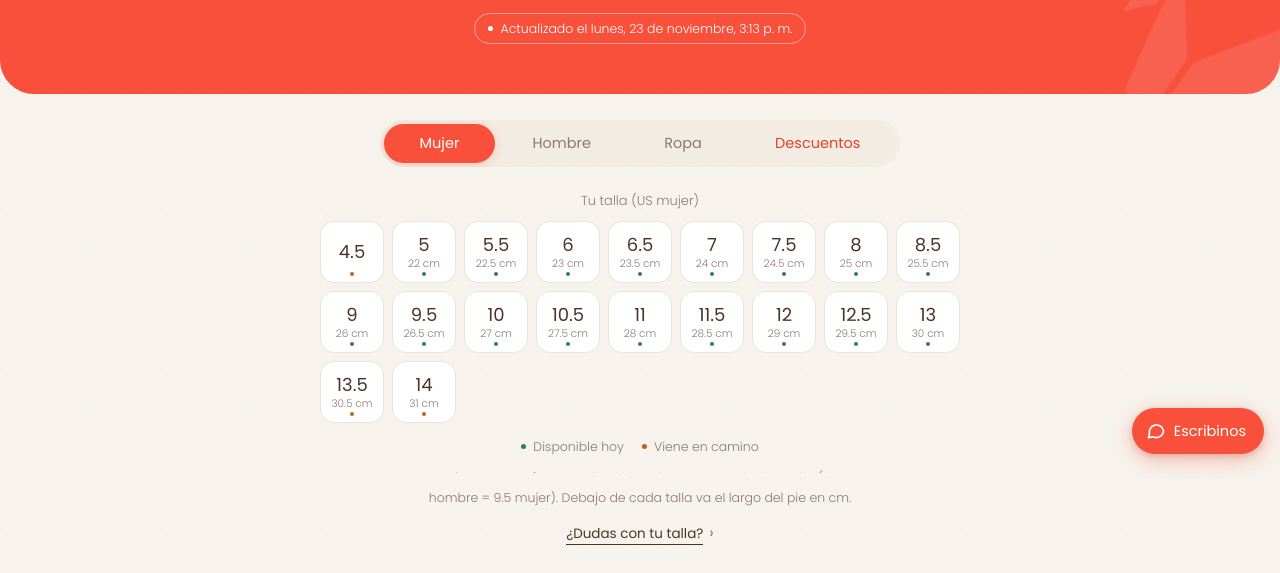
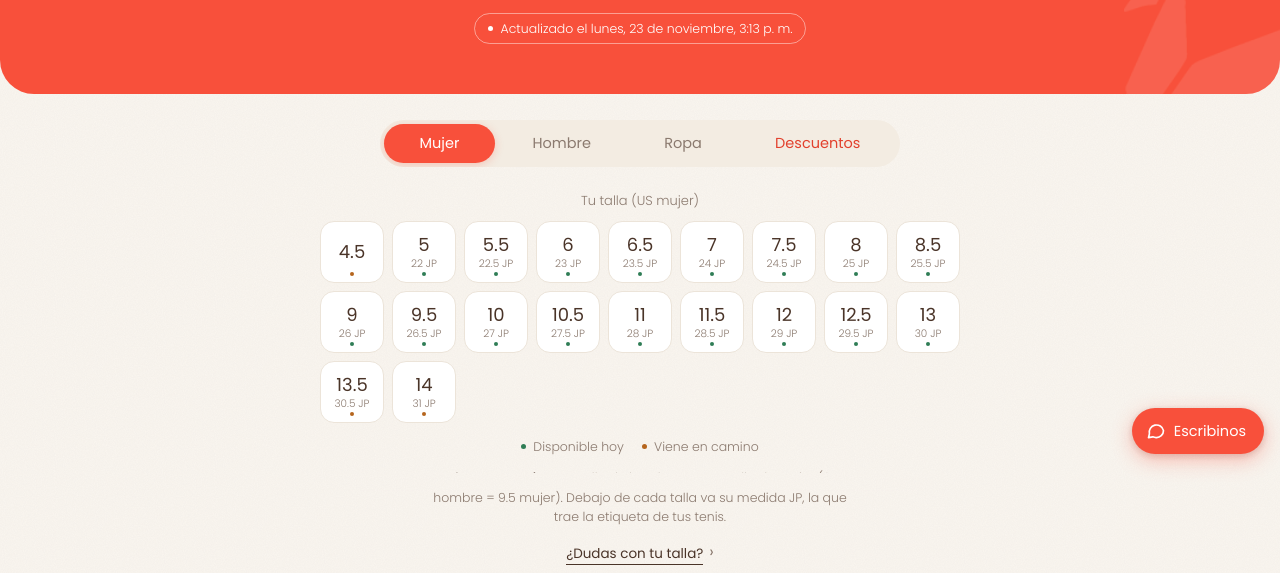
Before and after one commit to ansamu98-eng/brunaweb, a plain HTML site: page stock/index.html in a window 1280 px wide. Shown: the part 328-901 px from the top of the page. Drawn offline with Linux system fonts and the light colour scheme.

Commit message:
Tallas: JP en lugar de cm en toda la web (verificado contra la tabla oficial de Salomon)
Co-Authored-By: Claude Opus 5.5 <noreply@anthropic.com>
Claude-Session: https://claude.ai/code/session_01Cue1SntXoBJe5nFHn85WRD

```diff
--- a/assets/site.js
+++ b/assets/site.js
@@ -28,7 +28,7 @@
         '<li><a href="' + base + 'stock/"' + on("stock") + '><span>Qué hay en mi talla<small>Todo lo disponible hoy</small></span></a></li>' +
         '<li><a href="' + base + 'stock/#promos"><span>Descuentos especiales<small>Pares rebajados</small></span></a></li>' +
         '<li><a href="' + base + 'catalogo/"' + on("catalogo") + '><span>Catálogo completo<small>Todos los colores que trabajamos</small></span></a></li>' +
-        '<li><a href="' + base + 'stock/#guia"><span>Guía de tallas<small>UK, EU, US y cm</small></span></a></li>' +
+        '<li><a href="' + base + 'stock/#guia"><span>Guía de tallas<small>UK, EU, US y JP</small></span></a></li>' +
         '<li><a href="' + base + 'terminos/"' + on("terminos") + '><span>Términos de compra<small>Reclamos, cambios y devoluciones</small></span></a></li>' +
       '</ul>' +
       '<div class="ft"><a class="ig" href="https://ig.me/m/' + IG + '">Escribinos</a><a class="wa" href="https://instagram.com/' + IG + '">Ver Instagram</a></div>' +
--- a/stock/index.html
+++ b/stock/index.html
@@ -231,7 +231,7 @@
     <div class="sizes" id="sizes"></div>
     <div class="pinfo" id="pinfo"><b>Todo lo que está rebajado</b>, en todas las tallas. Tocá un par para ver tallas y escribirnos.</div>
     <div class="legend" id="legend"><span><i style="background:var(--ready)"></i>Disponible hoy</span><span><i style="background:var(--way)"></i>Viene en camino</span></div>
-    <div class="uni" id="uni"><b>Salomon es unisex:</b> tu talla de hombre + 1 = tu talla de mujer (8.5 hombre = 9.5 mujer). Debajo de cada talla va el largo del pie en cm.</div>
+    <div class="uni" id="uni"><b>Salomon es unisex:</b> tu talla de hombre + 1 = tu talla de mujer (8.5 hombre = 9.5 mujer). Debajo de cada talla va su medida JP, la que trae la etiqueta de tus tenis.</div>
     <button class="guia-btn" id="guiaBtn"><div><b>¿Dudas con tu talla?</b><span>Mirá la guía de tallas de Salomon: UK, EU, US y JP.</span></div><i>›</i></button>
   </section>
 
@@ -642,7 +642,7 @@ function galleryHTML(g){
 }
 // ---------- guía de tallas (tabla oficial de Salomon, calzado unisex) ----------
 const GUIA = [["3.5","36","5","4","22"],["4","36 ⅔","5.5","4.5","22.5"],["4.5","37 ⅓","6","5","23"],["5","38","6.5","5.5","23.5"],["5.5","38 ⅔","7","6","24"],["6","39 ⅓","7.5","6.5","24.5"],["6.5","40","8","7","25"],["7","40 ⅔","8.5","7.5","25.5"],["7.5","41 ⅓","9","8","26"],["8","42","9.5","8.5","26.5"],["8.5","42 ⅔","10","9","27"],["9","43 ⅓","10.5","9.5","27.5"],["9.5","44","11","10","28"],["10","44 ⅔","11.5","10.5","28.5"],["10.5","45 ⅓","12","11","29"],["11","46","12.5","11.5","29.5"],["11.5","46 ⅔","13","12","30"],["12","47 ⅓","13.5","12.5","30.5"],["12.5","48","14","13","31"],["13","48 ⅔","14.5","13.5","31.5"],["13.5","49 ⅓","15","14","32"],["14","50","15.5","14.5","32.5"],["14.5","50 ⅔","16","15","33"]];
-const cmOf = t => { const k = sysOf(t); if (k==="R") return ""; const v = sizeShort(t); const r = GUIA.find(r => r[k==="W"?2:3]===v); return r ? r[4]+" cm" : ""; };
+const cmOf = t => { const k = sysOf(t); if (k==="R") return ""; const v = sizeShort(t); const r = GUIA.find(r => r[k==="W"?2:3]===v); return r ? r[4]+" JP" : ""; };
 function openGuide(){
   const s = state.size && state.sys!=="R" ? sizeShort(state.size) : null, col = state.sys==="M" ? 3 : 2;
   $("sheet").innerHTML = `<div class="grab"></div><button class="x" id="close" aria-label="Cerrar">×</button>
@@ -652,7 +652,7 @@ function openGuide(){
       <table class="gt"><thead><tr><th>UK</th><th>EU</th><th>US<br>mujer</th><th>US<br>hombre</th><th>JP</th></tr></thead><tbody>
       ${GUIA.map(r=>`<tr${s&&r[col]===s?' class="hit"':""}><td>${r[0]}</td><td>${r[1]}</td><td class="us">${r[2]}</td><td class="us">${r[3]}</td><td>${r[4].replace(".",",")}</td></tr>`).join("")}
       </tbody></table>
-      <div class="jpnote"><b>El JP es la medida en centímetros.</b> Revisá la etiqueta de los zapatos que ya usás y compará los centímetros (JP o cm). Si la mayoría dicen 22,5, sos un 22,5 JP: o sea, un <b>5.5 US mujer</b> o un <b>4.5 US hombre</b>.</div>
+      <div class="jpnote"><b>El JP es la forma más segura de acertar.</b> Revisá la etiqueta por dentro de los tenis que ya usás y buscá el número JP. Si dice 22,5, sos un 22,5 JP: o sea, un <b>5.5 US mujer</b> o un <b>4.5 US hombre</b>.</div>
       <div class="cta"><a class="btn ghost" href="https://ig.me/m/${IG_USER}" target="_blank" rel="noopener">¿Seguís con dudas? Escribinos</a></div>
     </div>`;
   $("close").onclick = closeSheet;
```
